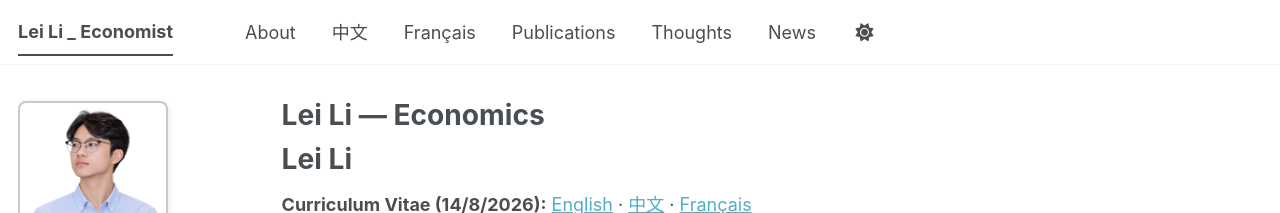
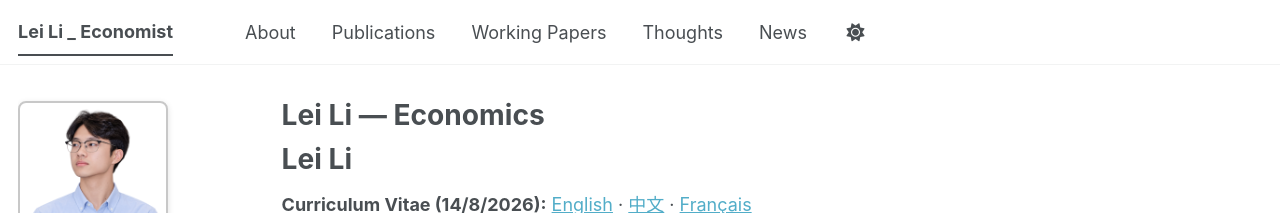
Before and after one commit to LeiLi-Econ/LeiLi-Econ.github.io, a Jekyll site: the page built from _pages/about.md, in a window 1280 px wide. Shown: the top 213 px of the page. Built offline with Jekyll 4.4.1, drawn with Linux system fonts in a browser that asks for light colours; a style sheet for code colours, icons or effects is not loaded.

Commit message:
Drop language links from navigation; add Working Papers

```diff
--- a/_data/navigation.yml
+++ b/_data/navigation.yml
@@ -1,12 +1,10 @@
 main:
   - title: "About"
     url: /
-  - title: "中文"
-    url: /zh/
-  - title: "Français"
-    url: /fr/
   - title: "Publications"
     url: /publications/
+  - title: "Working Papers"
+    url: /working-papers/
   - title: "Thoughts"
     url: /essays/
   - title: "News"
```
